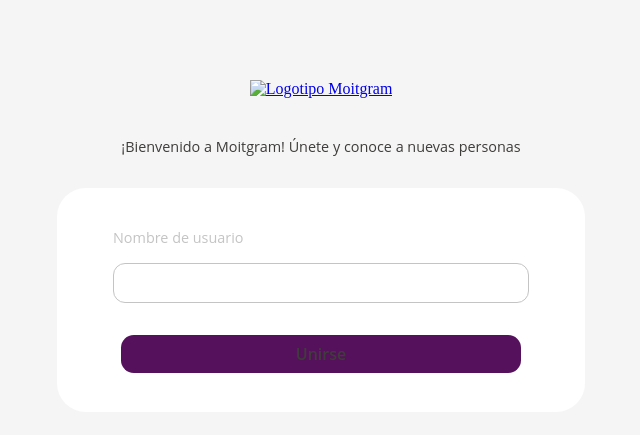
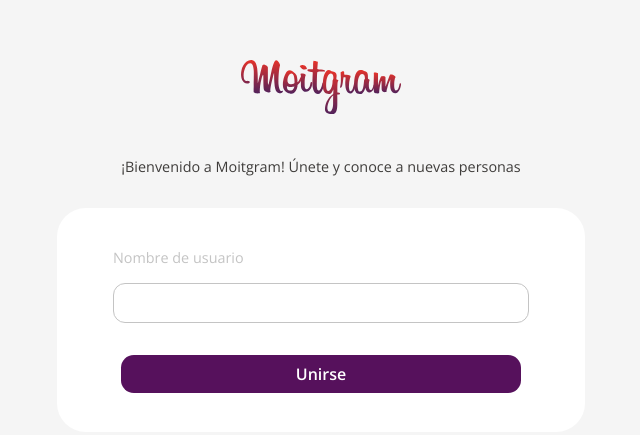
Before and after one commit to JuanGabrielRivero/moitgram, a website built with Vite: page src/index.html in a window 1280 px wide. Shown: the part 154-589 px from the top of the page, without its empty margins (319-959 px from the left). Built offline with nearby package versions, Linux system fonts and the light colour scheme.

Commit message:
cambios login

```diff
--- a/src/index.css
+++ b/src/index.css
@@ -28,7 +28,7 @@
   }
 
   .logo {
-    width: 8rem;
+    width: 10rem;
     margin-bottom: 1rem;
     cursor: pointer;
   }
@@ -88,11 +88,11 @@
     margin-top: 2rem;
     margin-bottom: 3rem;
     background-color: var(--violeta);
-    color: var(--black);
+    color: white;
   }
 
   .btn:hover {
     background-color: var(--darkvioleta);
-    color: var(--black);
+    color: white;
     cursor: pointer;
   }
--- a/src/index.html
+++ b/src/index.html
@@ -4,14 +4,16 @@
   <meta charset="UTF-8">
   <meta http-equiv="X-UA-Compatible" content="IE=edge">
   <meta name="viewport" content="width=device-width, initial-scale=1.0">
-  <title>Document</title>
+  <title>Moitgram</title>
+  <link href="https://fonts.googleapis.com/css2?family=Open+Sans:wght@300;400;600;700;800&display=swap"
+  rel="stylesheet">
   <link rel="stylesheet" href="./index.css">
   <script type="module" src="./index.js"></script>
 </head>
 <body>
   <div class="container-login">
     <a href="./index.html">
-      <img class="logo" src="" alt="Logotipo Moitgram">
+      <img class="logo" src="./assets/moitgramlogo.svg" alt="Logotipo Moitgram">
     </a>
     <div>
       <p>¡Bienvenido a Moitgram! Únete y conoce a nuevas personas</p>
```
Also changed, not shown: src/assets/moitgramlogo.svg (added).
